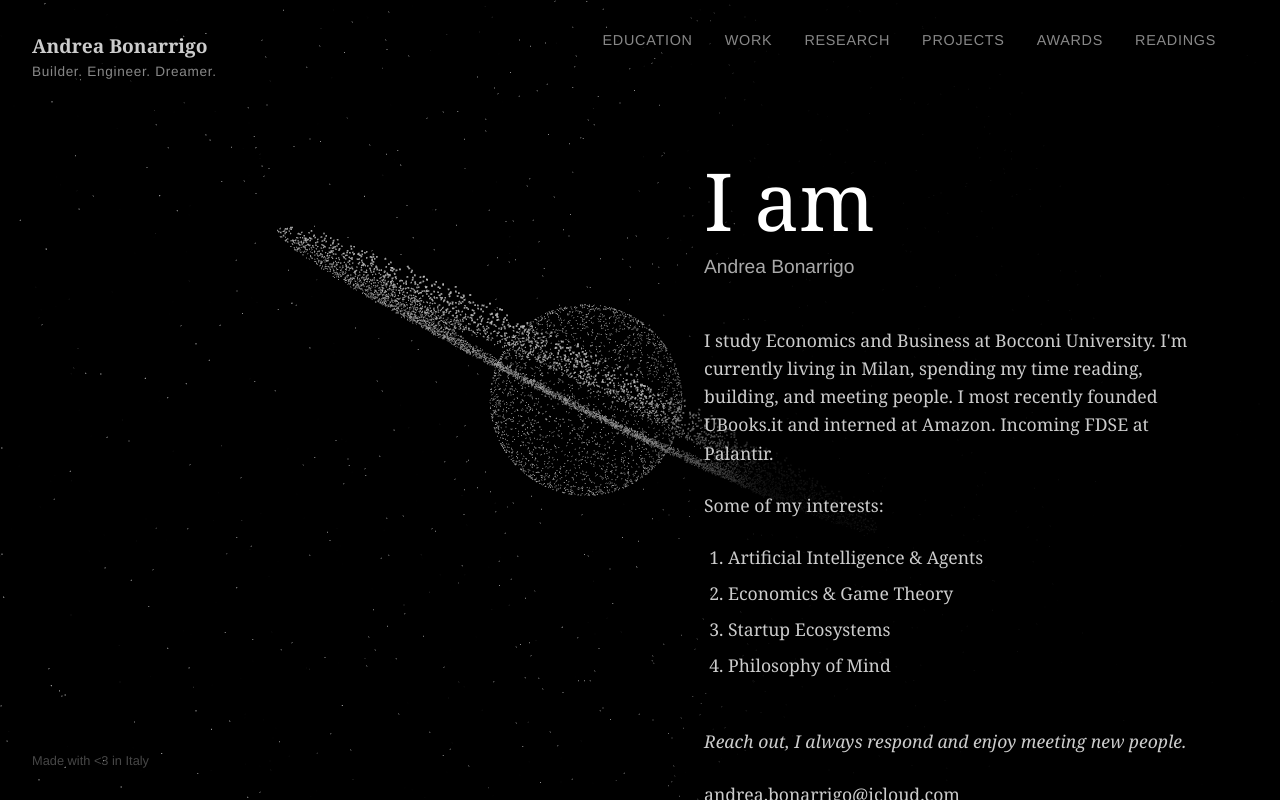
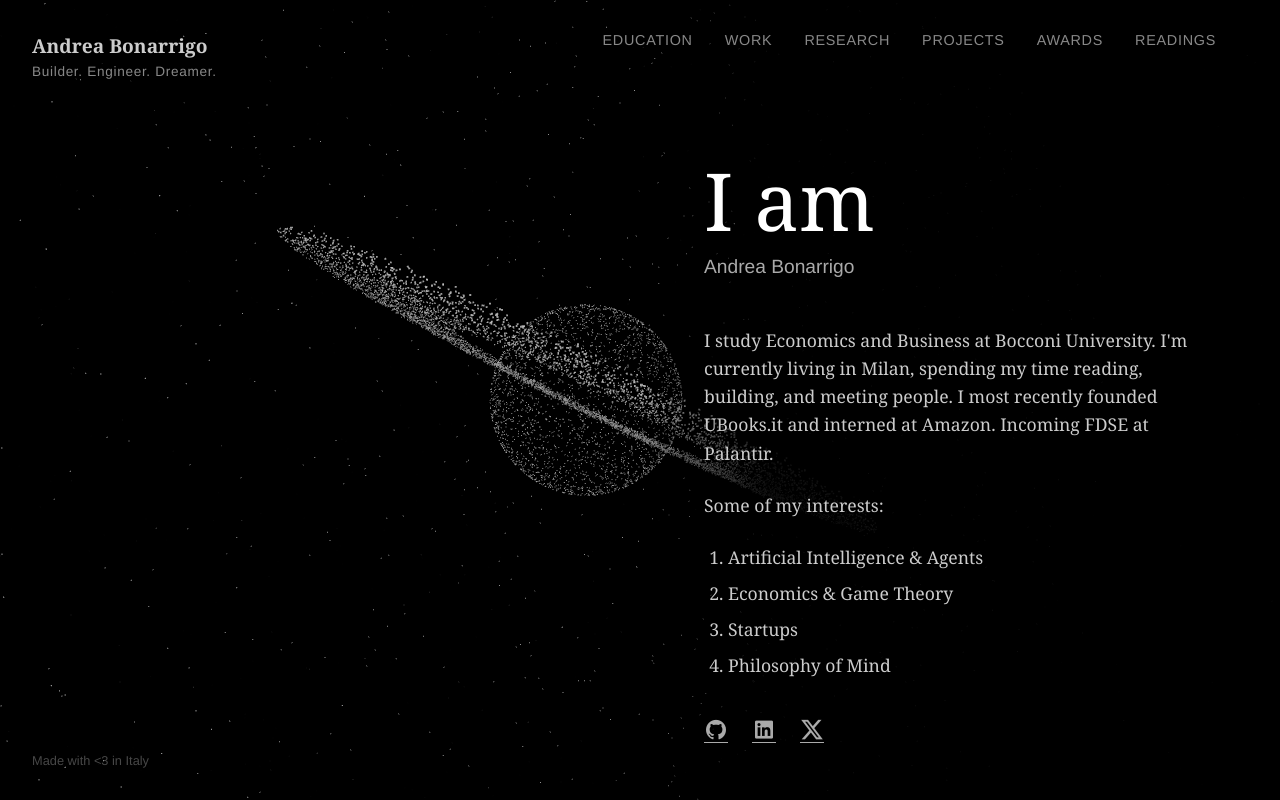
Before and after one commit to WaverAndrew/Website2, a website: page index.html in a window 1280 px wide. Drawn offline with nearby package versions, Linux system fonts and the light colour scheme; animation ran at ten frames a second.

Commit message:
minor fixes

```diff
--- a/index.html
+++ b/index.html
@@ -17,14 +17,14 @@
     <meta property="og:url" content="https://andreabonarrigo.com">
     <meta property="og:title" content="Andrea Bonarrigo - Product & Software Engineer">
     <meta property="og:description"
-        content="Passionate software engineer and entrepreneur based in Milan, Italy. Currently pursuing a BSc in Economics & Management at Bocconi University.">
+        content="Passionate software engineer and entrepreneur based in Milan, Italy. Currently pursuing a BSc in Economics at Bocconi University.">
     <meta property="og:site_name" content="Andrea Bonarrigo Portfolio">
 
     <!-- Twitter -->
     <meta name="twitter:card" content="summary_large_image">
     <meta name="twitter:title" content="Andrea Bonarrigo - Product & Software Engineer">
     <meta name="twitter:description"
-        content="Passionate software engineer and entrepreneur based in Milan, Italy. Currently pursuing a BSc in Economics & Management at Bocconi University.">
+        content="Passionate software engineer and entrepreneur based in Milan, Italy. Currently pursuing a BSc in Economics at Bocconi University.">
 
     <!-- Structured Data -->
     <script type="application/ld+json">
@@ -33,7 +33,7 @@
       "@type": "Person",
       "name": "Andrea Bonarrigo",
       "jobTitle": "Software Engineer & Entrepreneur",
-      "description": "Passionate software engineer and entrepreneur based in Milan, Italy. Currently pursuing a BSc in Economics & Management at Bocconi University.",
+      "description": "Passionate software engineer and entrepreneur based in Milan, Italy. Currently pursuing a BSc in Economics at Bocconi University.",
       "url": "https://andreabonarrigo.com",
       "sameAs": [
         "https://github.com/WaverAndrew",
@@ -42,7 +42,7 @@
       "worksFor": {
         "@type": "Organization",
         "name": "Bocconi University",
-        "description": "Currently pursuing a BSc in Economics & Management"
+        "description": "Currently pursuing a BSc in Economics"
       },
       "address": {
         "@type": "PostalAddress",
@@ -114,9 +114,20 @@
                     <ol>
                         <li>Artificial Intelligence & Agents</li>
                         <li>Economics & Game Theory</li>
-                        <li>Startup Ecosystems</li>
+                        <li>Startups</li>
                         <li>Philosophy of Mind</li>
                     </ol>
+                    <div id="social-links">
+                        <a href="https://github.com/WaverAndrew" target="_blank" aria-label="GitHub">
+                            <i class="ri-github-fill social-icon"></i>
+                        </a>
+                        <a href="https://linkedin.com/in/andreabonarrigo" target="_blank" aria-label="LinkedIn">
+                            <i class="ri-linkedin-box-fill social-icon"></i>
+                        </a>
+                        <a href="https://x.com/WaverAndrew" target="_blank" aria-label="X (Twitter)">
+                            <i class="ri-twitter-x-fill social-icon"></i>
+                        </a>
+                    </div>
                     <p class="cta">Reach out, I always respond and enjoy meeting new people.</p>
                     <p><a href="mailto:andrea.bonarrigo@icloud.com">andrea.bonarrigo@icloud.com</a></p>
                 </div>
--- a/style.css
+++ b/style.css
@@ -317,6 +317,25 @@ html {
     font-style: italic;
 }
 
+#social-links {
+    display: flex;
+    gap: 1.5rem;
+    margin-top: 2rem;
+    margin-bottom: 1rem;
+}
+
+.social-icon {
+    font-size: 1.5rem;
+    color: var(--accent-color);
+    transition: all 0.3s ease;
+}
+
+.social-icon:hover {
+    color: var(--text-color);
+    transform: translateY(-2px);
+    text-shadow: 0 0 10px rgba(255, 255, 255, 0.3);
+}
+
 a {
     color: inherit;
     text-decoration: underline;
```
